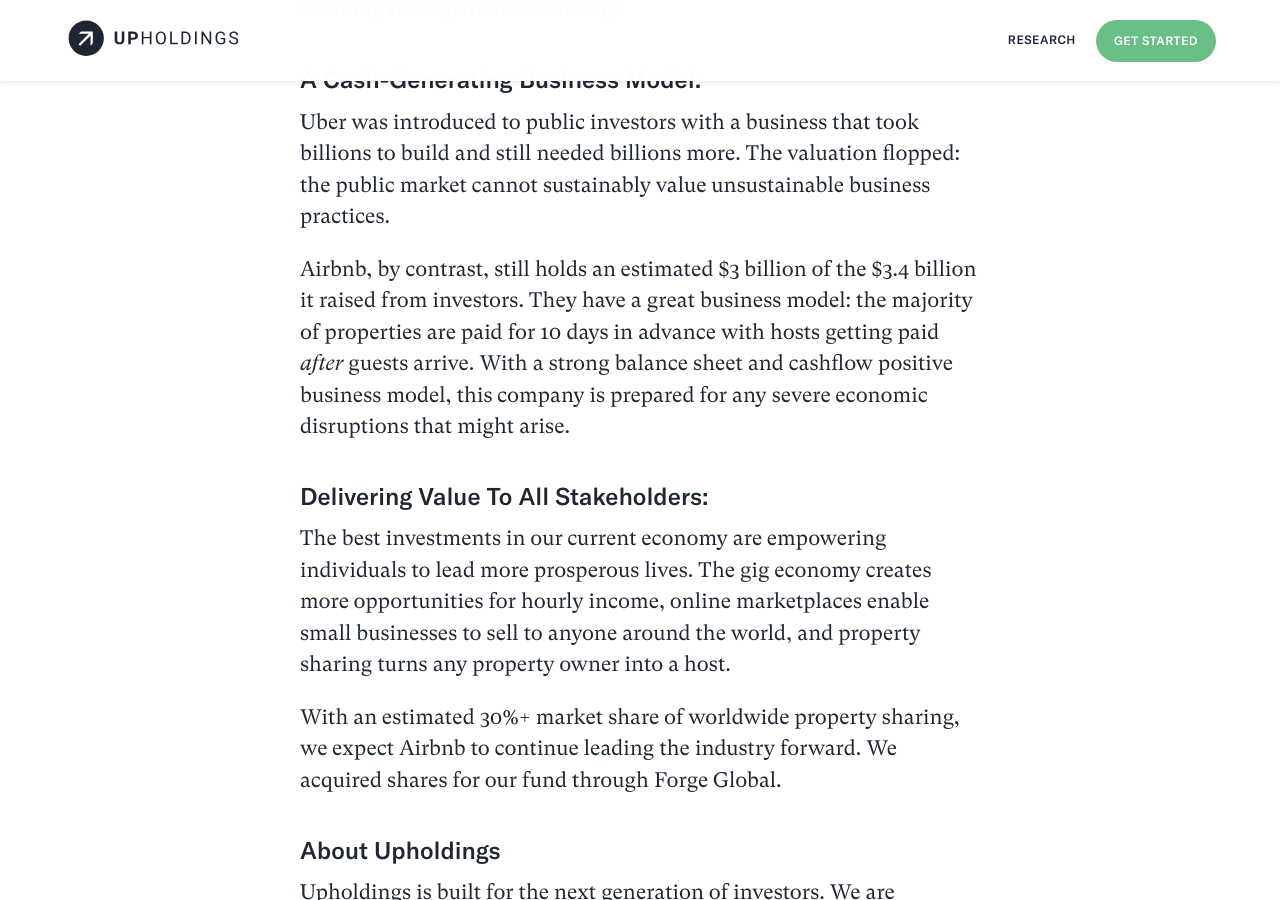
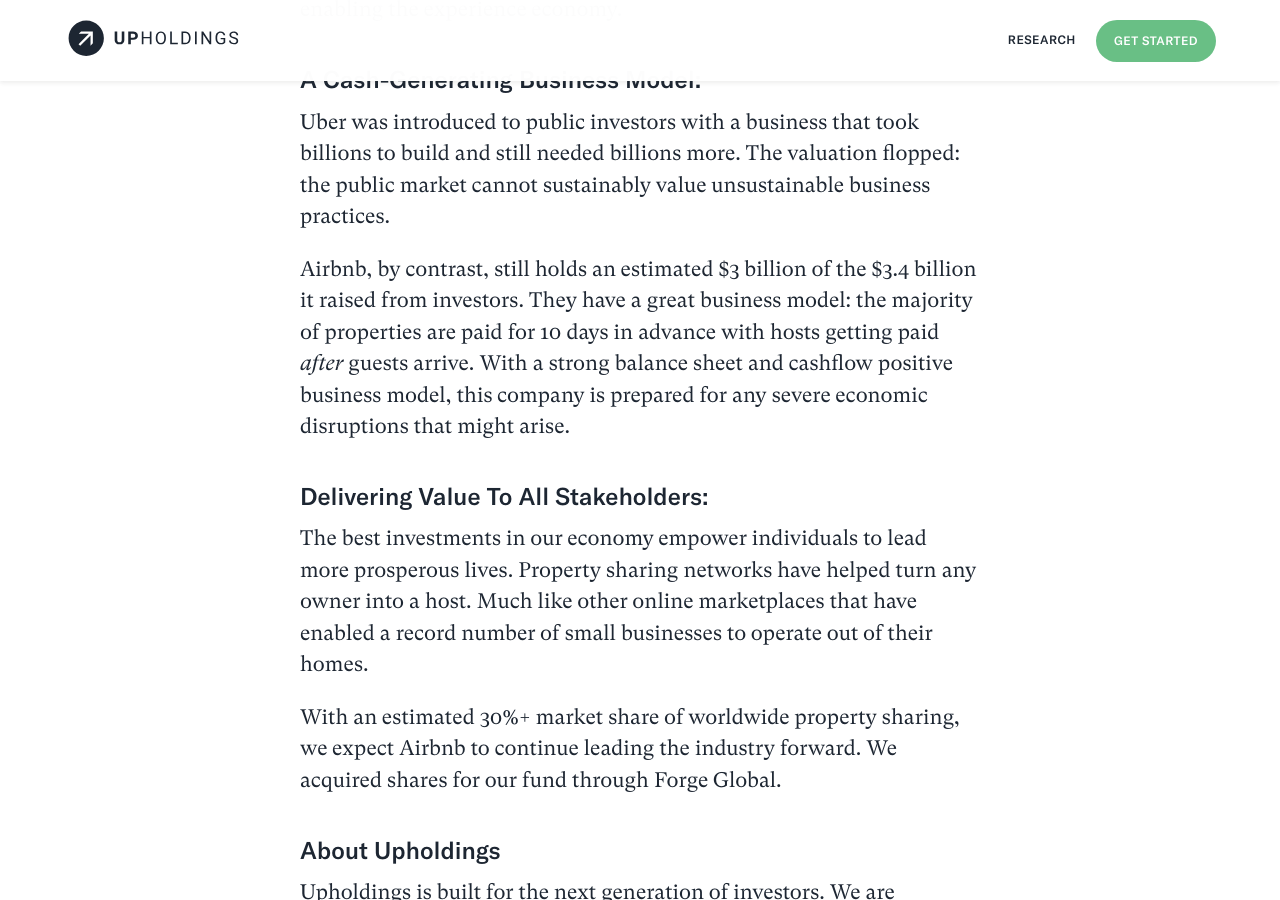
Before and after one commit to willanderson/Upholdings, a Jekyll site: the page built from _posts/2020-01-31-airbnb-draft.markdown, in a window 1280 px wide and 900 px high, scrolled down 1155 px. Built offline with Jekyll 4.4.1, drawn with Linux system fonts in a browser that asks for light colours; nearby versions of some CDN libraries; some web fonts are replaced; comment, search, counter and statistics services are not loaded.

Commit message:
Updated Airbnb Draft

```diff
--- a/_posts/2020-01-31-airbnb-draft.markdown
+++ b/_posts/2020-01-31-airbnb-draft.markdown
@@ -20,11 +20,11 @@
 
 Uber was introduced to public investors with a business that took billions to build and still needed billions more. The valuation flopped: the public market cannot sustainably value unsustainable business practices.
 
-Airbnb, by contrast, still holds **an estimated $3 billion of the $3.4 billion** it raised from investors. They have a great business model: the majority of properties are paid for 10 days in advance with hosts getting paid *after* guests arrive. With a strong balance sheet and cashflow positive business model, this company is prepared for any severe economic disruptions that might arise.
+Airbnb, by contrast, still holds an estimated $3 billion of the $3.4 billion it raised from investors. They have a great business model: the majority of properties are paid for 10 days in advance with hosts getting paid *after* guests arrive. With a strong balance sheet and cashflow positive business model, this company is prepared for any severe economic disruptions that might arise.
 
 ## **Delivering Value To All Stakeholders:**
 
-The best investments in our current economy are empowering individuals to lead more prosperous lives. The gig economy creates more opportunities for hourly income, online marketplaces enable small businesses to sell to anyone around the world, and property sharing turns any property owner into a host.
+The best investments in our economy empower individuals to lead more prosperous lives. Property sharing networks have helped turn any owner into a host. Much like other online marketplaces that have enabled a record number of small businesses to operate out of their homes.
 
 With an estimated **30%\+ market share of worldwide property sharing**, we expect Airbnb to continue leading the industry forward. We acquired shares for our fund through Forge Global.
 
```
